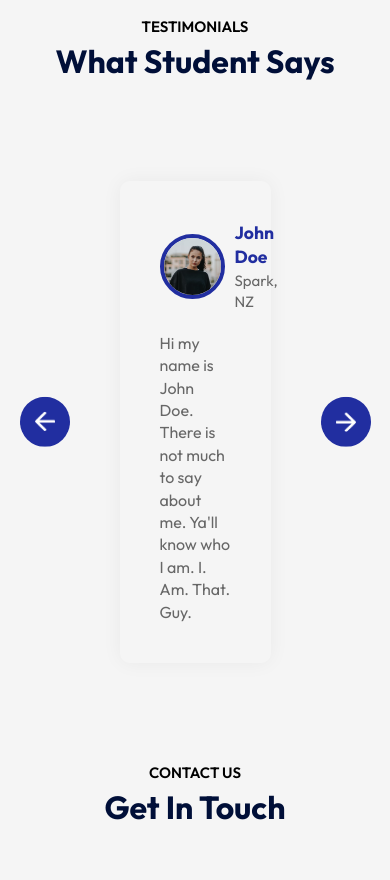
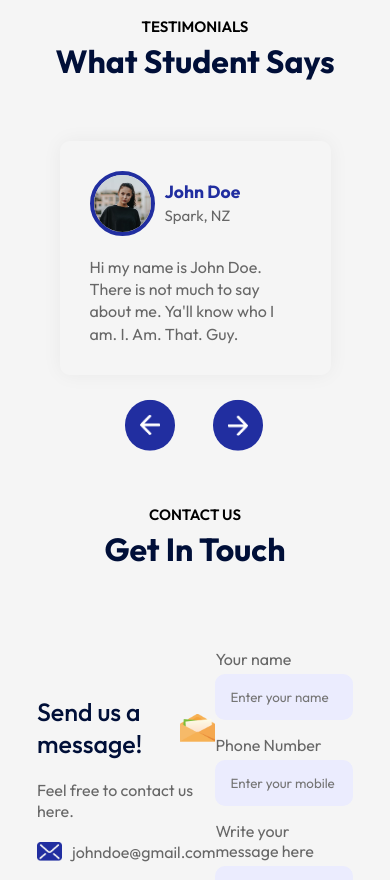
Before and after one commit to andrecamerino/react-website, a React (Vite) app in the folder react-website/: page / in a window 390 px wide. Shown: the part 3640-4520 px from the top of the page. Built offline with nearby package versions, Linux system fonts and the light colour scheme.

Commit message:
feat(testimonials) make testimonials section mobile responsive

```diff
--- a/react-website/src/Components/Testimonials/Testimonials.css
+++ b/react-website/src/Components/Testimonials/Testimonials.css
@@ -4,7 +4,8 @@
     position: relative;
 }
 
-.next-btn, .back-btn {
+.next-btn,
+.back-btn {
     position: absolute;
     top: 50%;
     right: 0;
@@ -40,7 +41,7 @@
 
 .slide {
     box-shadow: 0 0 20px rgba(0, 0, 0, 0.05);
-    padding: 40px;
+    padding: 50px;
     border-radius: 10px;
     color: #676767;
     line-height: 1.4;
@@ -63,3 +64,34 @@
 .user-info h3 {
     color: #212EA0;
 }
+
+/* --- media query --- */
+
+@media (max-width: 650px) {
+    .testimonials {
+        padding: 0 20px 30px;
+        margin: 40px 0 80px;
+    }
+
+    .slider ul {
+        width: 400%;
+    }
+
+    .slide {
+        padding: 30px;
+    }
+
+    .next-btn,
+    .back-btn {
+        top: 100%;
+        bottom: 0;
+    }
+
+    .next-btn {
+        left: 55%;
+    }
+
+    .back-btn {
+        left: 30%;
+    }
+}
```
